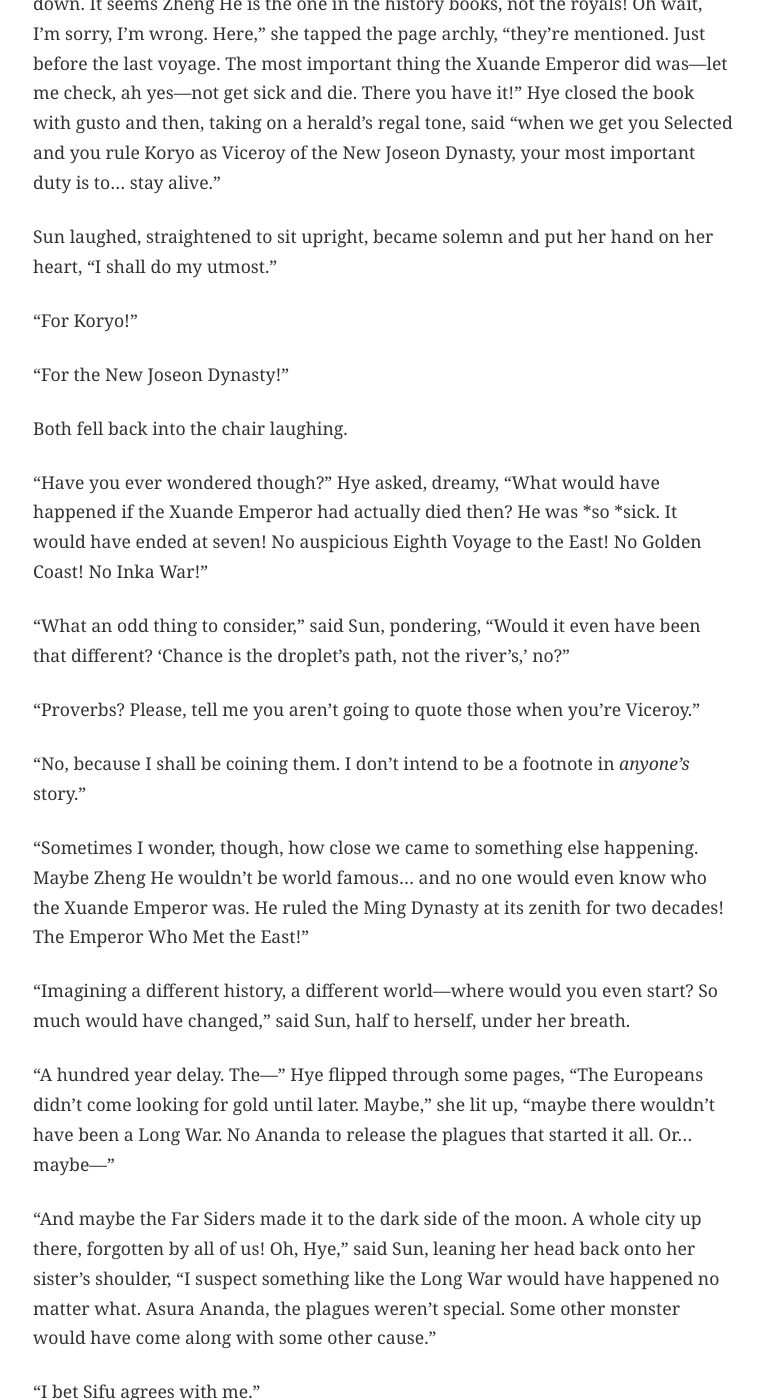
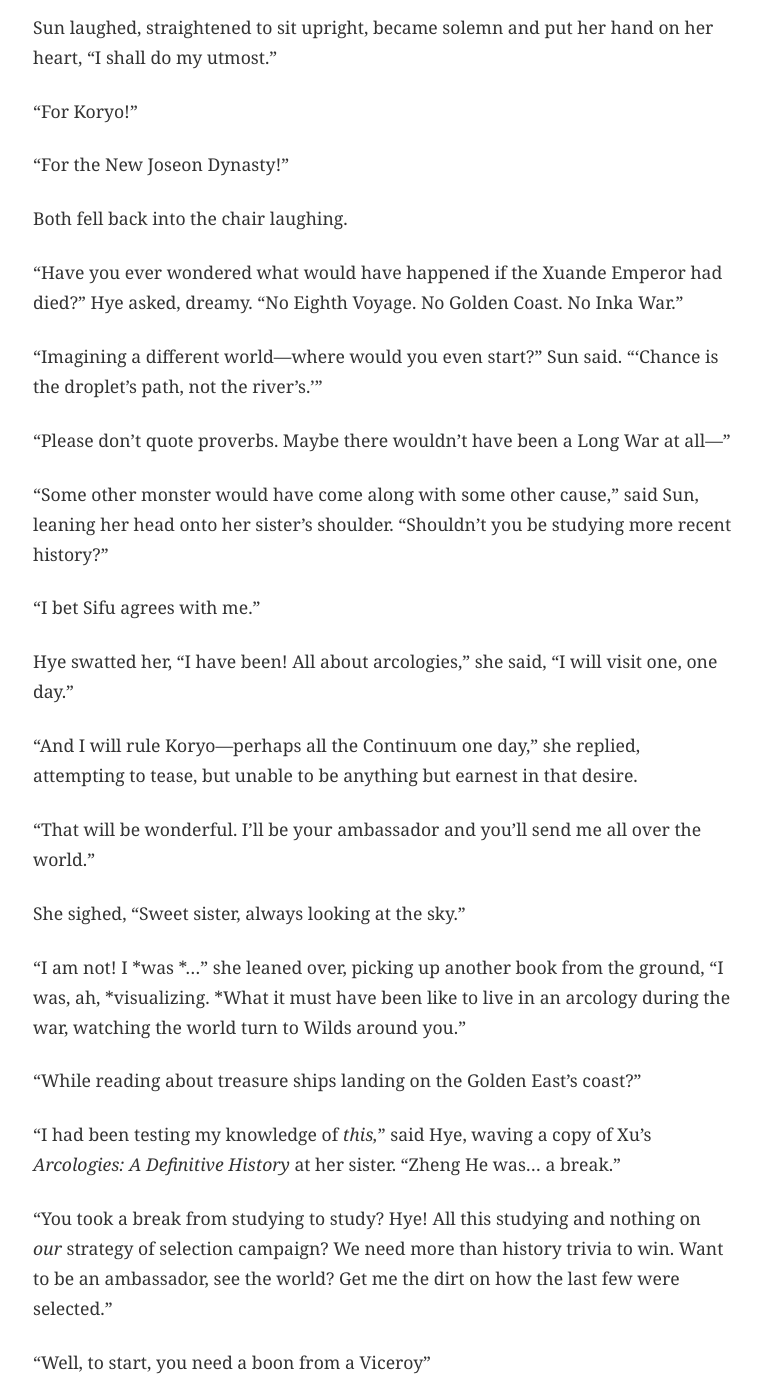
Before and after one commit to kmunki/kmunki.github.io, a Jekyll site: the page built from _fiction/violet/011-chapter-01.md, in a window 1280 px wide and 1400 px high, scrolled down 1356 px. Shown: the whole window, without its empty margins (257-1019 px from the left). Built offline with Jekyll 4.4.1, drawn with Linux system fonts in a browser that asks for light colours; some of the changed text lies outside the part shown.

Commit message:
Polish Ch 1: Opening, compression, action clarity, grammar
Applied 4 targeted improvements from developmental review:

1. Opening paragraph: Replaced retrospective backstory with immediate
   present-moment action to create stronger hook

2. Dialogue compression: Compressed alternate history discussion
   (lines 32-46) from 8 exchanges to 4, preserving thematic content
   while improving momentum

3. Action clarity: Clarified Duel choreography (line 178) - separated
   Hye's attack from Advika's response for better visualization

4. Grammar/punctuation: Fixed three minor issues:
   - "stern, yet playful" → "stern yet playful"
   - "if nothing else to keep" → "if only to keep"
   - Period → semicolon for tighter connection (line 166)

Status: Near publication-ready → Publication-ready
Review: Scrivener-Exports/Violet/development/reviews/01-The-Ward-the-Princess-and-the-Sifu.md

🤖 Generated with Claude Code
Co-Authored-By: Claude <noreply@anthropic.com>

```diff
--- a/_fiction/violet/011-chapter-01.md
+++ b/_fiction/violet/011-chapter-01.md
@@ -7,9 +7,9 @@ permalink: /fiction/violet/chapter-01/
 act: 1
 date: December 08, 2025
 ---
-Hye, royal Ward of the New Joseon Dynasty, had never quite understood her luck. Chosen from her rainy fishing village at four, whether by chance or fate—they were forever arguing which it was—she was put with the same Royal Rearer as Sun. Only five herself, the royal-born Princess sat next to the scared, sad newcomer. Hye clung to her and, in many ways, never quite let go. Sixteen intervening years and a battalion of tutors, courses, and ceremonies later they were still a pair.
+Sixteen years since her rainy fishing village, and Hye still hadn't let go.
 
-With its black-in-the-shade-green-in-the-sun tiles and conifer gardens, the Summer Palace almost glowed as golden-hour light spilled across the mountainside. Enjoying the deliciously cool autumn afternoon, Princess Sun grinned as she came around the curving stone path to find her sister balled up on a settee, elbows on knees, nose in book.
+Princess Sun found her Ward-sister exactly where she'd expected—balled up on the settee, nose buried in a book, oblivious to the golden-hour light spilling across the Summer Palace's black-in-the-shade-green-in-the-sun tiles.
 
 “Fantasizing again, Hye?” Sun asked, teasing, “One of your wuxia novels? *Condor Heroes?*”
 
@@ -29,27 +29,17 @@ Sun laughed, straightened to sit upright, became solemn and put her hand on her
 
 Both fell back into the chair laughing.
 
-“Have you ever wondered though?” Hye asked, dreamy, “What would have happened if the Xuande Emperor had actually died then? He was *so *sick. It would have ended at seven! No auspicious Eighth Voyage to the East! No Golden Coast! No Inka War!”
+"Have you ever wondered what would have happened if the Xuande Emperor had died?" Hye asked, dreamy. "No Eighth Voyage. No Golden Coast. No Inka War."
 
-“What an odd thing to consider,” said Sun, pondering, “Would it even have been that different? ‘Chance is the droplet’s path, not the river’s,’ no?”
+"Imagining a different world—where would you even start?" Sun said. "'Chance is the droplet's path, not the river's.'"
 
-“Proverbs? Please, tell me you aren’t going to quote those when you’re Viceroy.”
+"Please don't quote proverbs. Maybe there wouldn't have been a Long War at all—"
 
-“No, because I shall be coining them. I don’t intend to be a footnote in *anyone’s* story.”
+"Some other monster would have come along with some other cause," said Sun, leaning her head onto her sister's shoulder. "Shouldn't you be studying more recent history?"
 
-“Sometimes I wonder, though, how close we came to something else happening. Maybe Zheng He wouldn’t be world famous… and no one would even know who the Xuande Emperor was. He ruled the Ming Dynasty at its zenith for two decades! The Emperor Who Met the East!”
+"I bet Sifu agrees with me."
 
-“Imagining a different history, a different world—where would you even start? So much would have changed,” said Sun, half to herself, under her breath.
-
-“A hundred year delay. The—” Hye flipped through some pages, “The Europeans didn’t come looking for gold until later. Maybe,” she lit up, “maybe there wouldn’t have been a Long War. No Ananda to release the plagues that started it all. Or…maybe—”
-
-“And maybe the Far Siders made it to the dark side of the moon. A whole city up there, forgotten by all of us! Oh, Hye,” said Sun, leaning her head back onto her sister’s shoulder, “I suspect something like the Long War would have happened no matter what. Asura Ananda, the plagues weren’t special. Some other monster would have come along with some other cause.”
-
-“I bet Sifu agrees with me.”
-
-“Sifu Shidao *is* history—she’s a living textbook. Maybe she knew Ananda and we can just ask her if she thinks someone else could have done it. Zheng He, Treasure Voyages, *please*. Shouldn’t you be studying more recent history?”
-
-Hye swatted her, “I have been! All about arcologies,” she said, “I will visit one, one day.”
+Hye swatted her, "I have been! All about arcologies," she said, "I will visit one, one day."
 
 “And I will rule Koryo—perhaps all the Continuum one day,” she replied, attempting to tease, but unable to be anything but earnest in that desire.
 
@@ -75,7 +65,7 @@ She sighed, “Sweet sister, always looking at the sky.”
 
 “It’s not a waste! I’m ready for any test! We could bet the Sifu for her help. She could get us a boon. I know *Arcologies*. I know it, Onzulu to Pearl. I could beat her.”
 
-“Prove it,” said a stern, yet playful voice.
+"Prove it," said a stern yet playful voice.
 
 Both girls startled. Standing behind them was an old woman wrapped in simple gray silk robes and leaning on a polished staff. Her long gray hair was up with a few twists, held in place by a jade skewer and her eyes were age-faded icy purple.
 
@@ -143,7 +133,7 @@ Hye huffed and lowered into the fighting stance that she realized Advika had her
 
 Sun exhaled, calming herself. “So be it. Vizier,” she turned again to Daewoo, “the game itself is martial, hence their readiness to spar, and intellectual, hence our need of you. Questions are asked by an arbiter, me, during the fight. Fighters must shout readiness to reply first for the honor to answer, they are then judged on eloquence, accuracy, and brevity. A perfect response is a single poetic line that answers the heart of the question, showing the deepest understanding. These are rare. Recitation of facts is sufficient. Scoring is, unlike the rules, quite complicated. If you merely state your judgment, I shall tally the score.”
 
-“There is business to which we need to attend,” said the Vizier, smoothing her green and white outfit, absent-mindedly, “but as I possess both the aesthetic and scholarly skills you require, I shall deign to adjudicate this little game, if nothing else to keep the old ways alive.”
+"There is business to which we need to attend," said the Vizier, smoothing her green and white outfit, absent-mindedly, "but as I possess both the aesthetic and scholarly skills you require, I shall deign to adjudicate this little game, if only to keep the old ways alive."
 
 All three bowed, a hand-capped fist held to their chests. “Thank you, your honor,” said Hye.
 
@@ -173,7 +163,7 @@ Hye and Advika’s attacks had paused during the recitation of the judgement, th
 
 Advika nodded with pride. “Not so barbaric, eh Daewoo?”
 
-“Not at all. Imagine how elevated it could become without your churlishness,” the Vizier shot back. Advika laughed and looked at Sun.
+"Not at all. Imagine how elevated it could become without your churlishness," the Vizier shot back; Advika laughed and looked at Sun.
 
 “Fight! Question Two!” Sun had barely uttered the first syllable before Hye was in the air hurtling towards Advika. Daewoo had seen expert demonstrations of the Duel in the past, as it was a traditional part of several celebrations and ceremonies. But not like this. What Advika had taught these girls was something else. The speed, force, and grace were exceptional. She nearly didn’t hear the second question, and blustered.
 
@@ -185,7 +175,7 @@ Advika nodded with pride. “Not so barbaric, eh Daewoo?”
 
 Hye, about to shout her readiness, found herself under a barrage of blows that were, themselves, feints to get in close enough for Advika to grapple her. The old woman’s arms were iron vices. She didn’t take senescence suppressors how was she this strong, Hye thought, desperate to get an arm free.
 
-“Answer!” Advika bellowed while strangling her student. As she was about to speak, Hye launched off the ground sending two knees hurtling towards Advika’s face, forcing her to release and handspring away.
+"Answer!" Advika bellowed, arms locked around her student. Hye launched off the ground, knees driving toward Advika's face. The old woman released and handsprang away.
 
 “Sifu first response!”
 
```
